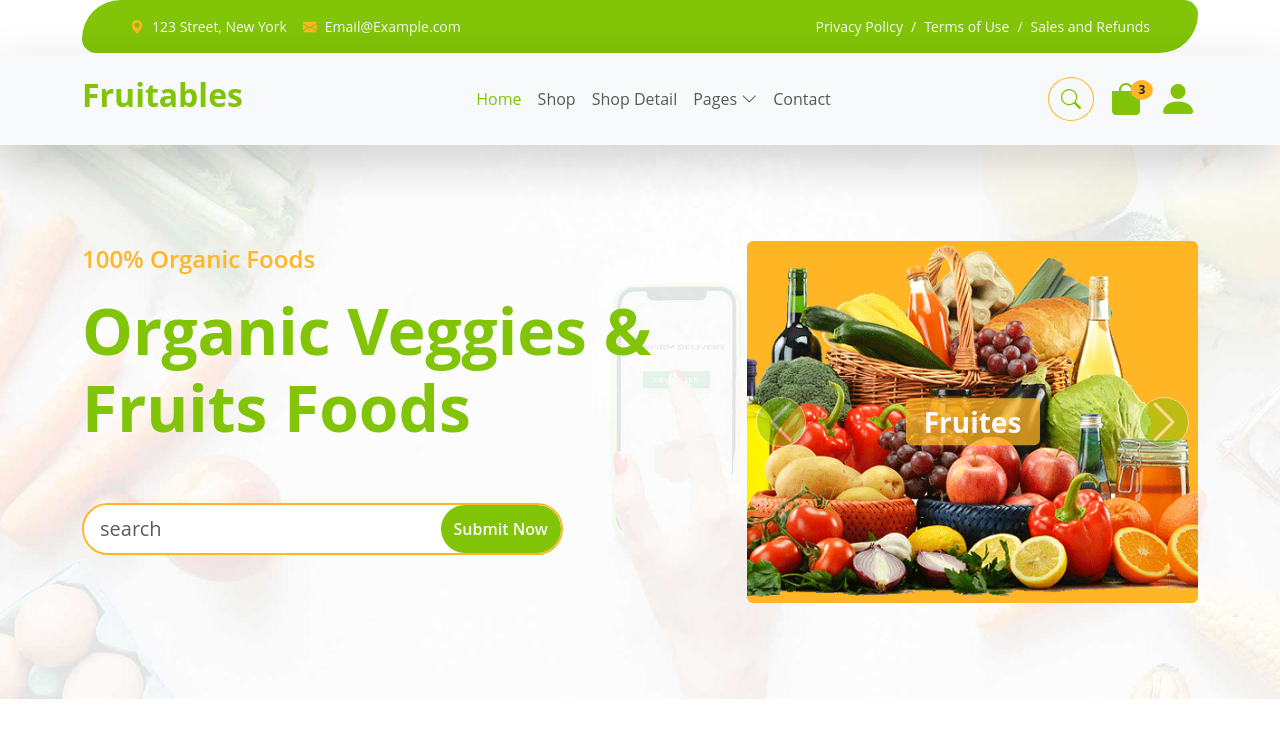
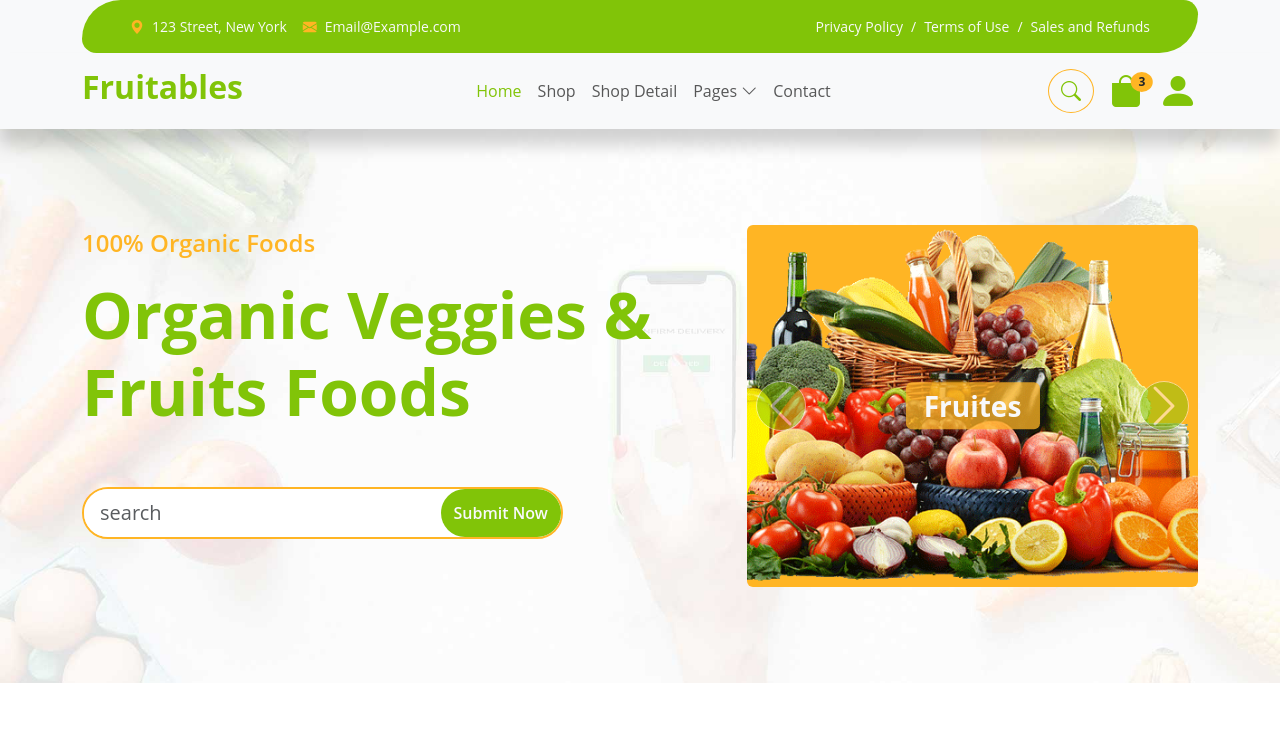
Before and after one commit to Ayham-Alloush/Fruitables, a plain HTML site: page index.html in a window 1280 px wide. Drawn offline with nearby package versions, Linux system fonts and the light colour scheme.

Commit message:
updated header and navbar section
fixed the shadow

```diff
--- a/css/main.css
+++ b/css/main.css
@@ -46,10 +46,6 @@ body{
   transition: background-color 0.2s linear ;
 }
 
-.navbar .active{
-  color: var(--main-color,green) !important ;
-}
-
 .orange-border{
   border: var(--secondary-color,orange) 1px solid  ;
 }
@@ -64,6 +60,14 @@ body{
 
 /* Navbar Section  */
 /* hide the default arrow related to dropdown toggler (we used icon instead) */
+.navbar{
+  box-shadow: 0 1rem 1rem rgba(0, 0, 0, 0.175) ;
+}
+
+.navbar .active{
+  color: var(--main-color,green) !important ;
+}
+
 .dropdown-toggle::after{
   display: none !important;
 }
--- a/index.html
+++ b/index.html
@@ -16,6 +16,7 @@
 </head>
 <body>
   <!-- Above Nav -->
+  <div class="bg-light">
     <div class="container">
       <div class="d-none d-lg-flex justify-content-between green-bg custom-round py-3 px-5 text-light">
         <div class="d-flex gap-3 small">
@@ -37,10 +38,11 @@
         </div>
       </div>
     </div>
+  </div>
   <!-- Above Nav -->
 
   <!-- Navbar -->
-  <nav class="navbar navbar-expand-md sticky-top bg-light shadow-lg py-3">
+  <nav class="navbar navbar-expand-md sticky-top bg-light py-2">
     <div class="container-md">
       <a class="navbar-brand" href="#">
         <h2 class="green-text fw-bold">Fruitables</h2>
```
Lines whose indentation alone changed are shown as unchanged.
